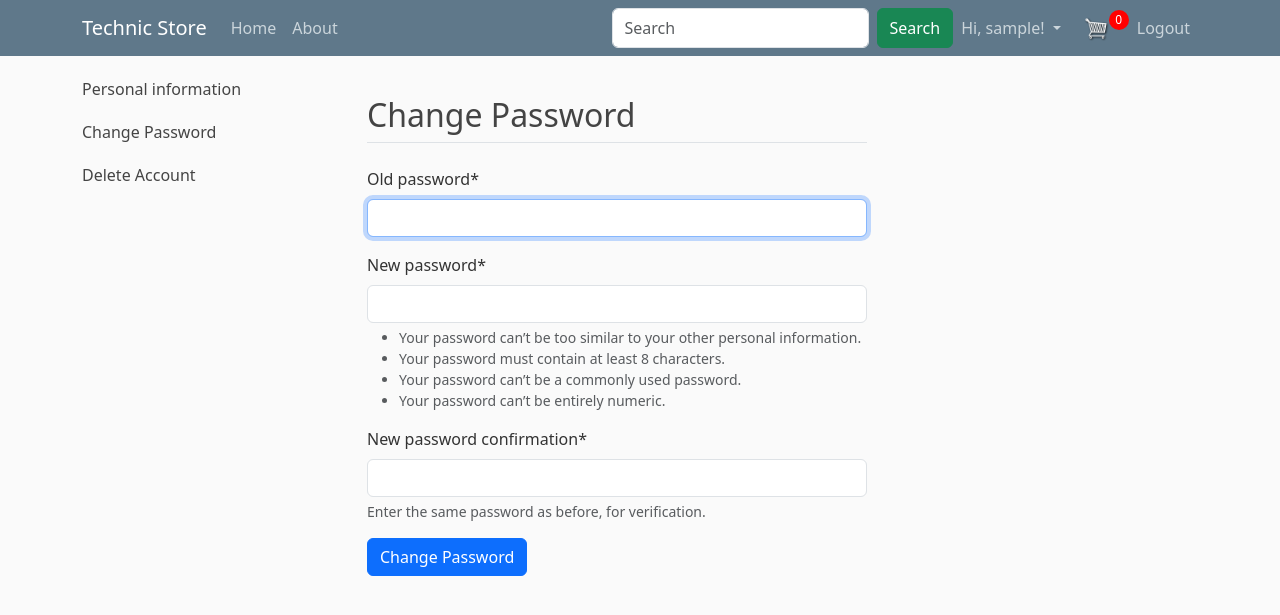
After one commit to tumana777/Django_Projects, a Django app: page /user/password_change/ in a window 1280 px wide. The commit adds this page. Shown: the top 615 px of the page. Run offline with Django 5.2, Linux system fonts and the light colour scheme; the visitor is signed in with stand-in values (Sample User, id 1); data that the repository does not hold is empty; some libraries are stand-ins or nearby versions.

Commit message:
Add password change and reset logic

```diff
--- a/E-commerce Web Site/users/templates/users/login.html
+++ b/E-commerce Web Site/users/templates/users/login.html
@@ -5,7 +5,7 @@
 {% load crispy_forms_tags %}
 
 {% block body %}
-    <form method="post" style="width: 500px;">
+    <form method="post" style="max-width: 500px;">
         {% csrf_token %}
         <h2 class="border-bottom mb-4 pt-3 pb-2">Log In</h2>
         {{ form|crispy }}
@@ -13,7 +13,8 @@
             <button type="submit" class="btn btn-primary">Log In</button>
         </div>
     </form>
-    <div class="border-top pt-3 mb-4">
+    <div class="border-top pt-3 mb-4 d-flex flex-column" style="gap: 10px; max-width: 500px;">
         <small class="text-muted">Don't Have An Account? <a href="{% url 'register' %}" class="ml-2">Sign Up</a></small>
+        <small class="text-muted">Forgot Password? <a href="{% url 'password_reset' %}" class="ml-2">Reset Password</a></small>
     </div>
 {% endblock %}
--- /dev/null
+++ b/E-commerce Web Site/users/templates/users/password_change.html
@@ -0,0 +1,25 @@
+{% extends 'base.html' %}
+
+{% block title %} Change Password {% endblock %}
+
+{% load crispy_forms_tags %}
+
+{% block body %}
+    <div class="row">
+        <div class="col-3">
+            <a style="text-decoration: none;" href="{% url 'profile' %}"><h6 class="mb-4">Personal information</h6></a>
+            <a style="text-decoration: none;" href="{% url 'password_change' %}"><h6 class="mb-4">Change Password</h6></a>
+            <a style="text-decoration: none;" href=""><h6 class="mb-4">Delete Account</h6></a>
+        </div>
+        <div class="col-9">
+            <form method="post" style="width: 500px;">
+                {% csrf_token %}
+                <h2 class="border-bottom mb-4 pt-3 pb-2">Change Password</h2>
+                {{ form|crispy }}
+                <div class="form-group mb-4">
+                    <button type="submit" class="btn btn-primary">Change Password</button>
+                </div>
+            </form>
+        </div>
+    </div>
+{% endblock %}
--- a/E-commerce Web Site/users/templates/users/profile.html
+++ b/E-commerce Web Site/users/templates/users/profile.html
@@ -7,8 +7,8 @@
 {% block body %}
 <div class="row">
     <div class="col-3">
-        <a style="text-decoration: none;" href=""><h6 class="mb-4">Personal information</h6></a>
-        <a style="text-decoration: none;" href=""><h6 class="mb-4">Change Password</h6></a>
+        <a style="text-decoration: none;" href="{% url 'profile' %}"><h6 class="mb-4">Personal information</h6></a>
+        <a style="text-decoration: none;" href="{% url 'password_change' %}"><h6 class="mb-4">Change Password</h6></a>
         <a style="text-decoration: none;" href=""><h6 class="mb-4">Delete Account</h6></a>
     </div>
     <div class="col-9">
--- a/E-commerce Web Site/users/urls.py
+++ b/E-commerce Web Site/users/urls.py
@@ -1,9 +1,18 @@
 from django.urls import path
 from .views import UserRegisterView, UserLoginView, UserLogoutView, profile
+from django.contrib.auth.views import (PasswordResetView, PasswordResetDoneView,
+                                       PasswordResetConfirmView, PasswordResetCompleteView,
+                                       PasswordChangeView, PasswordChangeDoneView)
 
 urlpatterns = [
     path("user/register/", UserRegisterView.as_view(), name="register"),
     path("user/login/", UserLoginView.as_view(), name="login"),
     path("user/logout/", UserLogoutView.as_view(), name="logout"),
+    path("user/password_reset/", PasswordResetView.as_view(template_name='users/password_reset.html'), name="password_reset"),
+    path("user/password_reset/done/", PasswordResetDoneView.as_view(template_name='users/password_reset_done.html'), name="password_reset_done"),
+    path("user/password_reset_confirm/<uidb64>/<token>/", PasswordResetConfirmView.as_view(template_name='users/password_reset_confirm.html'), name="password_reset_confirm"),
+    path("user/password_reset_complete/", PasswordResetCompleteView.as_view(template_name='users/password_reset_complete.html'), name="password_reset_complete"),
     path("user/profile/", profile, name="profile"),
+    path("user/password_change/", PasswordChangeView.as_view(template_name='users/password_change.html/'), name="password_change"),
+    path("user/password_change/done/", PasswordChangeDoneView.as_view(template_name='users/password_change_done.html/'), name="password_change_done"),
 ]
```
Also changed, not shown: E-commerce Web Site/technic_shop/settings.py (+8 -0 lines), E-commerce Web Site/users/templates/users/password_change_done.html (added, +11 -0 lines), E-commerce Web Site/users/templates/users/password_reset.html (added, +16 -0 lines), E-commerce Web Site/users/templates/users/password_reset_complete.html (added, +11 -0 lines), E-commerce Web Site/users/templates/users/password_reset_confirm.html (added, +16 -0 lines), E-commerce Web Site/users/templates/users/password_reset_done.html (added, +12 -0 lines).
